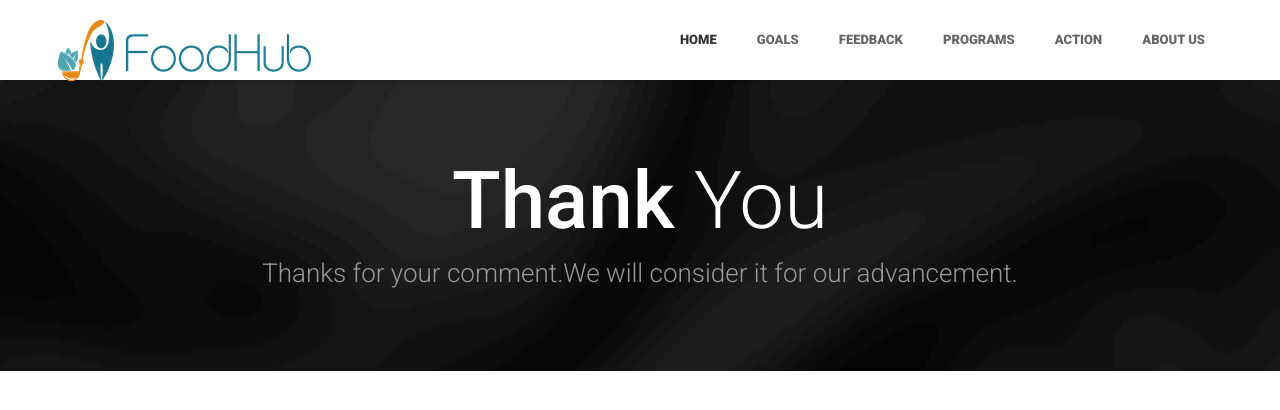
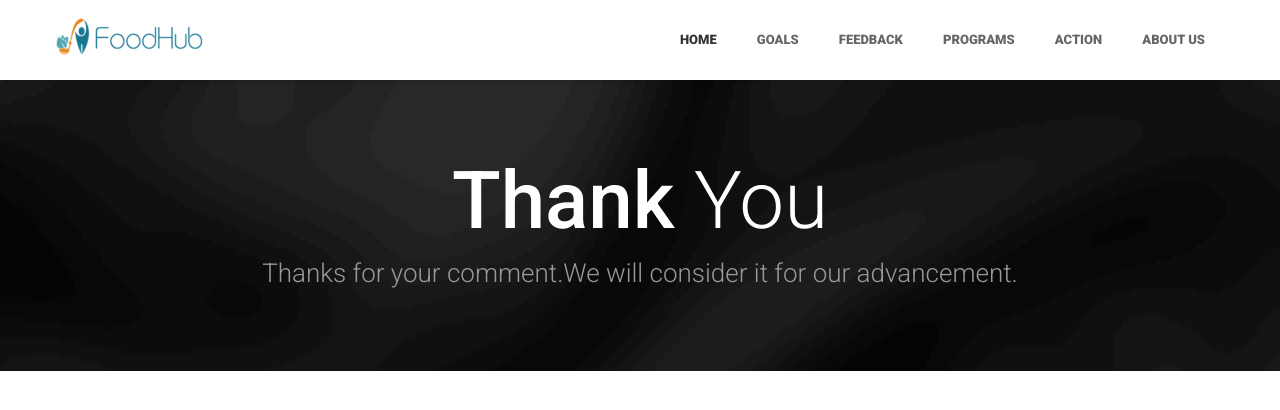
Before and after one commit to ajayrana3112/foodhub, a plain HTML site: page thank1.html in a window 1280 px wide. Drawn offline with Linux system fonts and the light colour scheme.

Commit message:
Update thank1.html

```diff
--- a/thank1.html
+++ b/thank1.html
@@ -54,7 +54,7 @@
 
 					<!-- LOGO -->
 					<div class="logo pull-left" >
-						<a href="index.html" ><img src="images/flogo.png"></a>
+						<a href="index.html" ><img src="images/flogo2.png"></a>
 					</div><!-- //LOGO -->
 
 					<!-- SEARCH FORM -->
```
